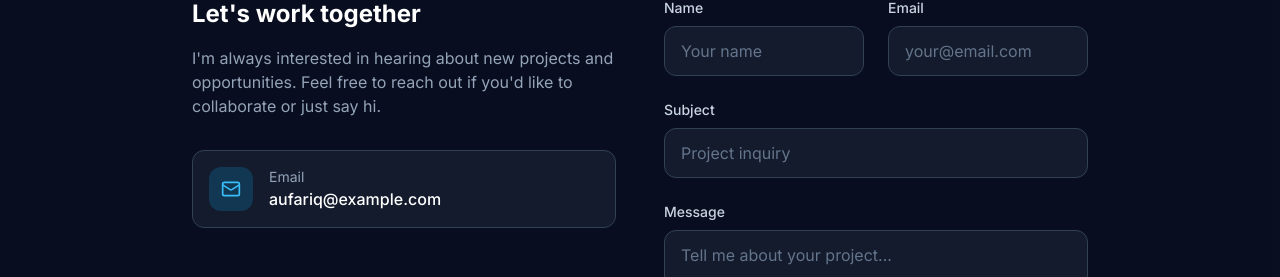
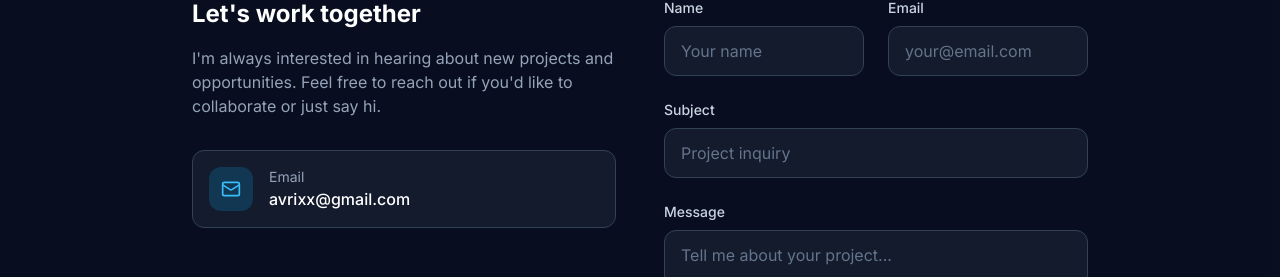
Before and after one commit to ASSILIGHTE/port_avrix, a React (Vite) app: page / in a window 1280 px wide. Shown: the part 4189-4466 px from the top of the page. Built offline with nearby package versions, Linux system fonts and the light colour scheme.

Commit message:
Update App.jsx

```diff
--- a/src/App.jsx
+++ b/src/App.jsx
@@ -447,7 +447,7 @@ export default function Portfolio() {
 
                 <div className="space-y-4">
                   {[
-                    { icon: Mail, label: 'Email', value: 'aufariq@example.com' },
+                    { icon: Mail, label: 'Email', value: 'avrixx@gmail.com' },
                   ].map((item, index) => (
                     <motion.div
                       key={index}
```
